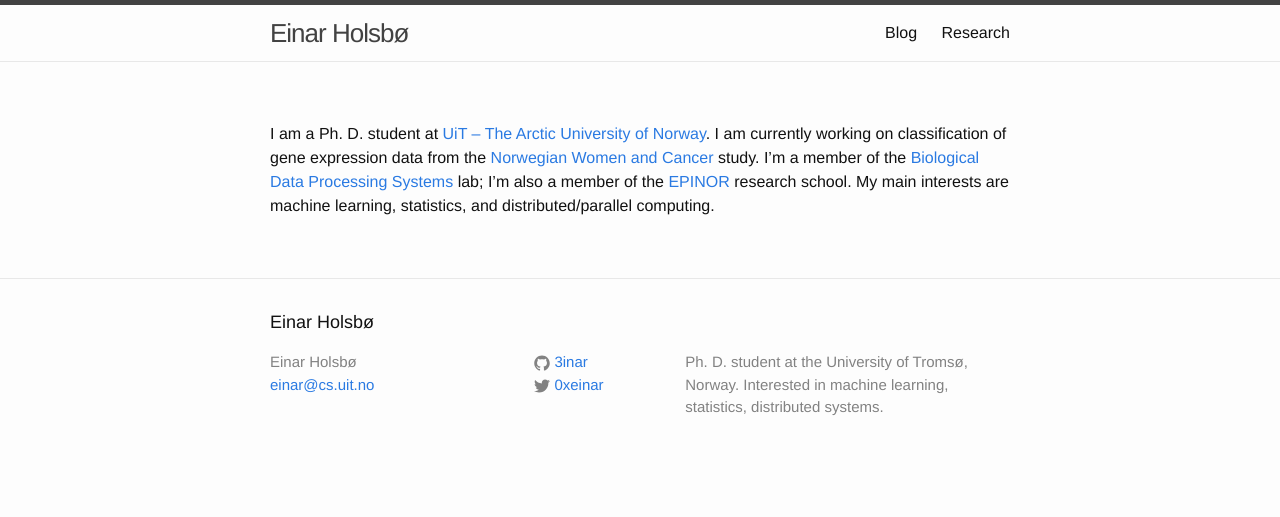
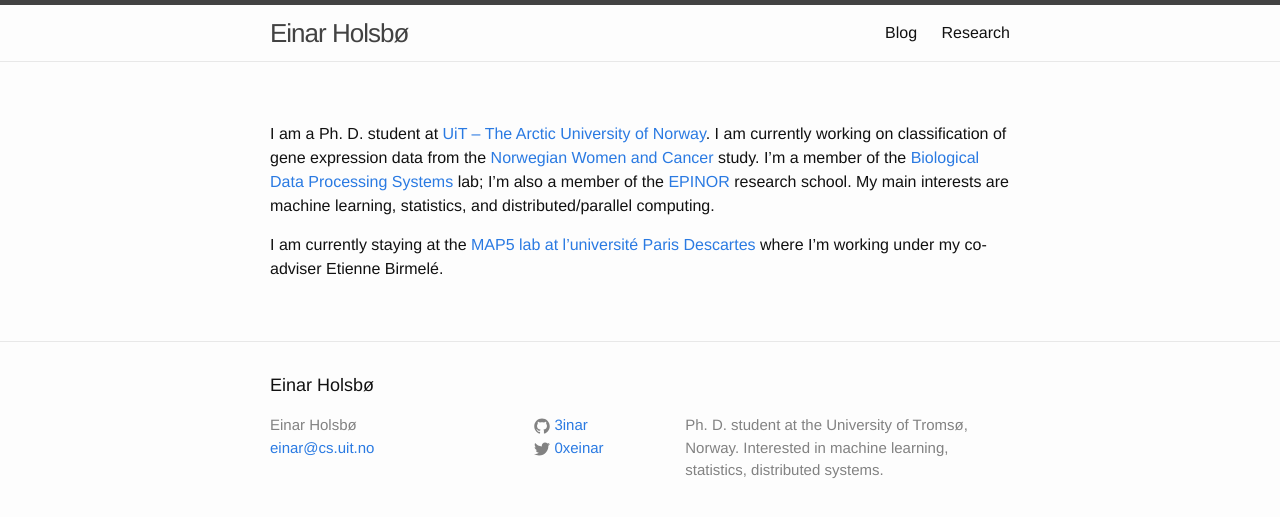
Before and after one commit to 3inar/3inar.github.io, a Jekyll site: the page built from index.md, in a window 1280 px wide. Shown: the top 517 px of the page. Built offline with Jekyll 4.4.1, drawn with Linux system fonts in a browser that asks for light colours.

Commit message:
add map5 funfact

```diff
--- a/index.md
+++ b/index.md
@@ -3,3 +3,5 @@ layout: page
 ---
 
 I am a Ph. D. student at [UiT – The Arctic University of Norway](https://uit.no/). I am currently working on classification of gene expression data from the [Norwegian Women and Cancer](https://site.uit.no/nowac/) study. I'm a member of the [Biological Data Processing Systems](http://bdps.cs.uit.no/) lab; I'm also a member of the [EPINOR](http://site.uit.no/epinor/) research school. My main interests are machine learning, statistics, and distributed/parallel computing.
+
+I am currently staying at the [MAP5 lab at l'université Paris Descartes](http://map5.mi.parisdescartes.fr/) where I'm working under my co-adviser Etienne Birmelé.
```
